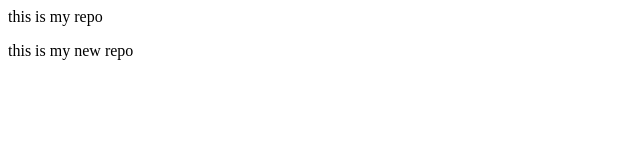
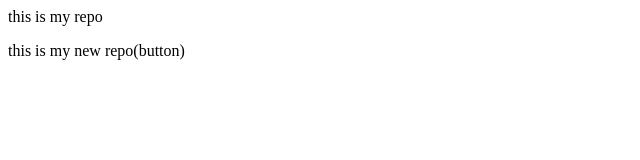
Before and after one commit to saksh004/localrepo, a plain HTML site: page index.html in a window 1280 px wide. Shown: the full height of the page, 0-640 px from the left. Drawn offline with Linux system fonts and the light colour scheme.

Commit message:
Add button

```diff
--- a/index.html
+++ b/index.html
@@ -1,2 +1,2 @@
 <p>this is my repo</p>
-<p> this is my new repo</p>
+<p> this is my new repo(button)</p>
```
